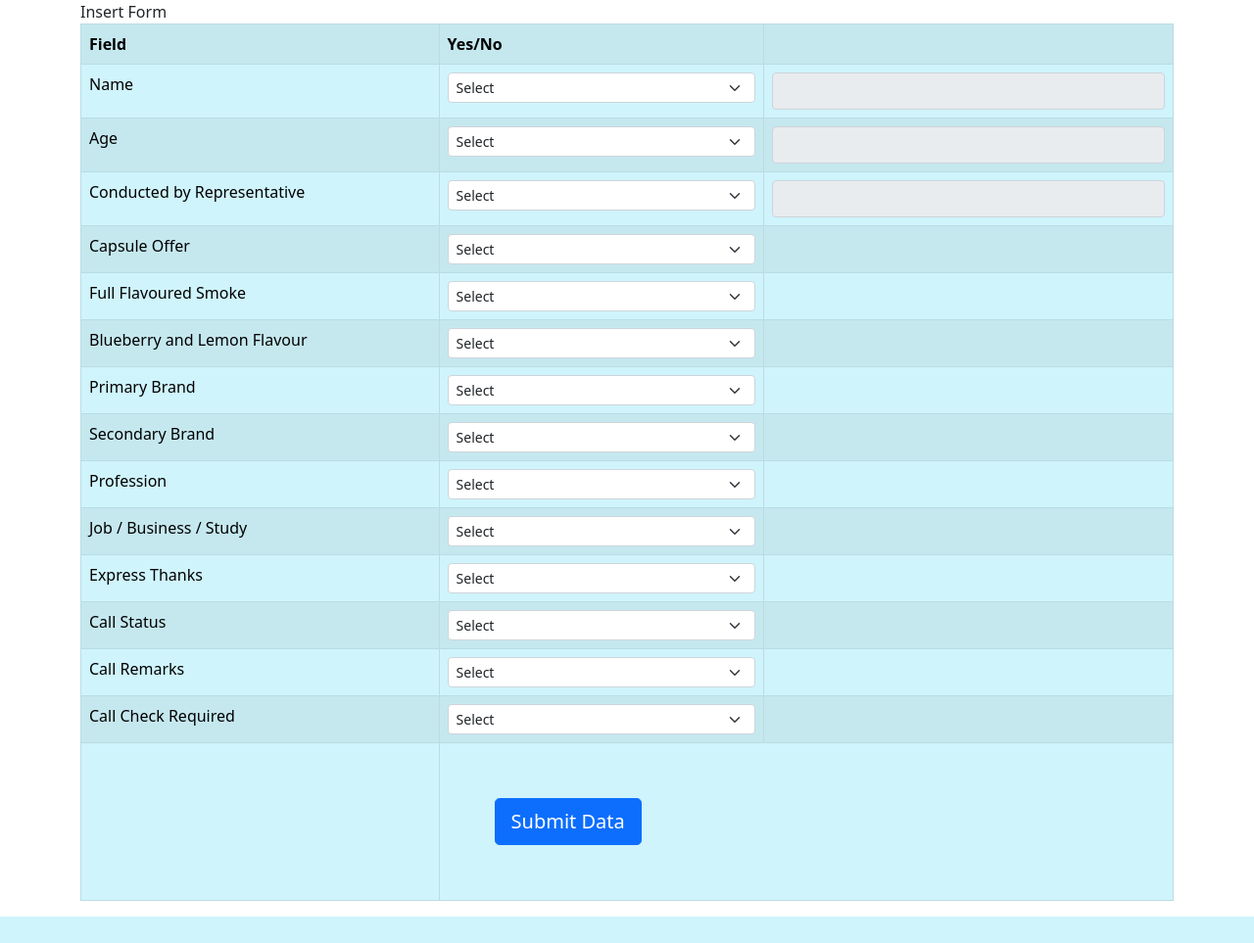
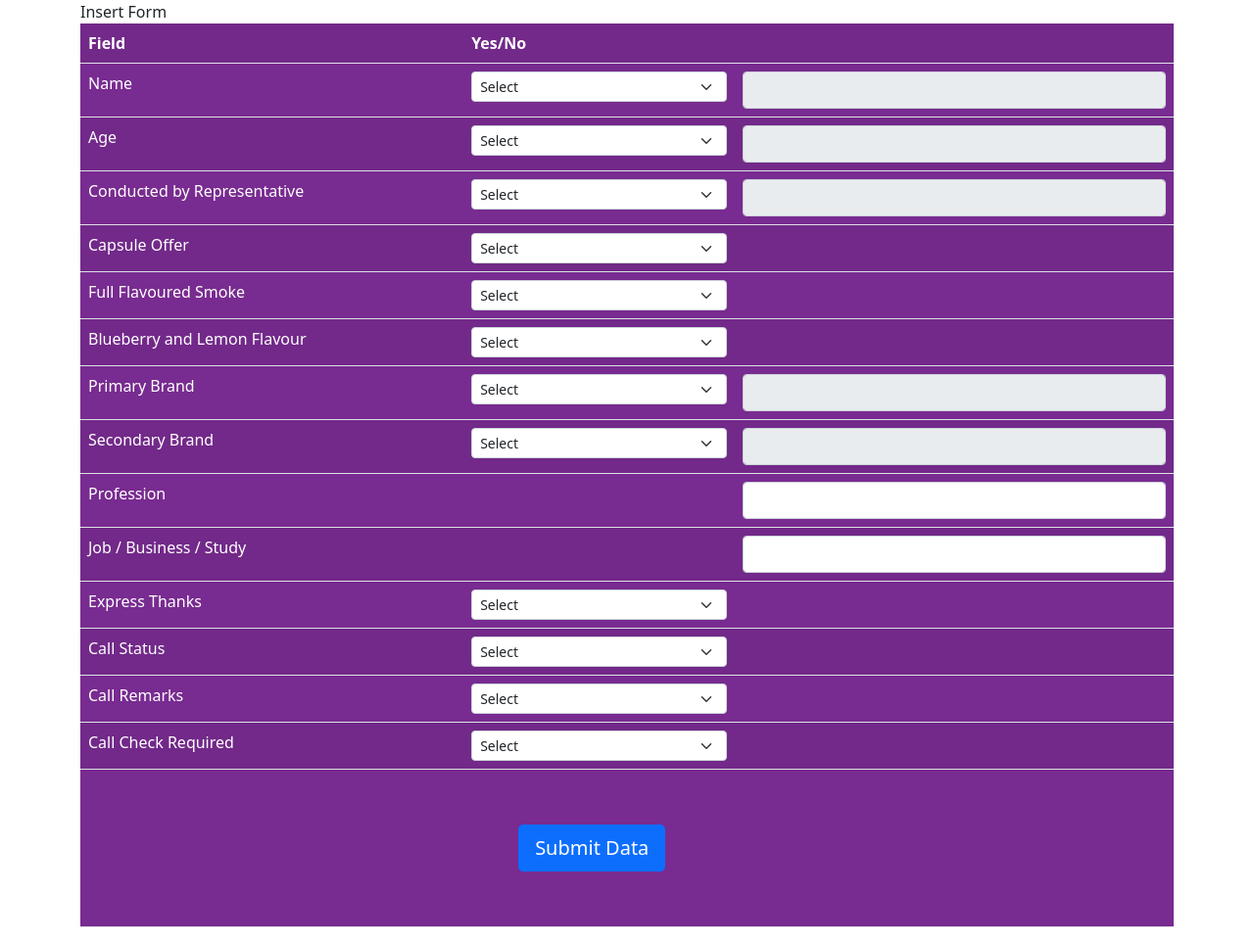
Before and after one commit to MinhazMinu/batb, a PHP site: page / in a window 1280 px wide. Shown: the whole page at 98% size. Before the commit the page ends 936 px from the top, so only its background shows below. Run offline with PHP 8.4, Linux system fonts and the light colour scheme.

Commit message:
basic requirement done

```diff
--- a/index.php
+++ b/index.php
@@ -79,20 +79,16 @@ if ($_POST) {
 
     <!-- Bootstrap CSS -->
     <link href="https://cdn.jsdelivr.net/npm/bootstrap@5.0.2/dist/css/bootstrap.min.css" rel="stylesheet" integrity="sha384-EVSTQN3/azprG1Anm3QDgpJLIm9Nao0Yz1ztcQTwFspd3yD65VohhpuuCOmLASjC" crossorigin="anonymous">
-    <style>
-        .error {
-            outline: 1px solid red;
-        }
-    </style>
+    <link rel="stylesheet" href="style.css">
     <title>Hello, world!</title>
 </head>
 
 <body>
 
     <div class="container">
-        <div class="page-header">Insert Form</div>
-        <form action="<?php echo htmlspecialchars($_SERVER["PHP_SELF"]); ?>" method="post" id="form">
-            <table class="table table-hover table-striped table-info table-bordered">
+        <div class="page-header">Insert Form </div>
+        <form action="<?php echo htmlspecialchars($_SERVER["PHP_SELF"]); ?>" method="post" id="form" name="data_input">
+            <table class="table table-hover table-striped   table-responsive">
                 <tr>
                     <th>Field</th>
                     <th>Yes/No</th>
@@ -196,7 +192,7 @@ if ($_POST) {
                             <option value="Others">Others</option>
                         </select>
                     </td>
-                    <td></td>
+                    <td><input type="text" name="primary_others" id="primary_others" class="form-control" disabled="disabled"></td>
                 </tr>
                 <tr>
                     <td>Secondary Brand</td>
@@ -220,28 +216,21 @@ if ($_POST) {
                             <option value="Others">Others</option>
                         </select>
                     </td>
-                    <td></td>
+                    <td><input type="text" name="secondary_others" id="secondary_others" class="form-control" disabled="disabled">
+                    </td>
                 </tr>
                 <tr>
                     <td>Profession</td>
-                    <td><select class="form-select form-select-sm" id="profession_select" name="profession_select">
-                            <option value="-1">Select</option>
-                            <option value="Yes">Yes</option>
-                            <option value="No">No</option>
-                        </select>
+                    <td>
                     </td>
-                    <td></td>
+                    <td><input type="text" name="profession_select" id="profession_select" class="form-control"></td>
                 </tr>
                 <tr>
                     <td>Job / Business / Study</td>
                     <td>
-                        <select class="form-select form-select-sm" id="jbs_select" name="jbs_select">
-                            <option value="-1">Select</option>
-                            <option value="Yes">Yes</option>
-                            <option value="No">No</option>
-                        </select>
+
                     </td>
-                    <td></td>
+                    <td><input type="text" name="jbs_select" id="jbs_select" class="form-control"></td>
                 </tr>
                 <tr>
                     <td>Express Thanks</td>
@@ -271,12 +260,12 @@ if ($_POST) {
                     <td>
                         <select class="form-select form-select-sm" id="call_remarks_select" name="call_remarks_select">
                             <option value="-1"> Select</option>
-                            <option value="Success">Success</option>
+                            <!-- <option value="Success">Success</option>
                             <option value="Not Interested">Not Interested</option>
                             <option value="Mobile Off">Mobile Off</option>
                             <option value="2">No Answer</option>
                             <option value="Call Received by Others">Call Received by Others</option>
-                            <option value="Invalid Number">Invalid Number</option>
+                            <option value="Invalid Number">Invalid Number</option> -->
                         </select>
                     </td>
                     <td></td>
@@ -296,7 +285,7 @@ if ($_POST) {
                 <tr>
                     <td></td>
                     <th colspan="2">
-                        <input type="submit" value="Submit Data" class="btn btn-lg btn-primary m-5 text-center">
+                        <input type="button" id="submit_button" value="Submit Data" class="btn btn-lg btn-primary m-5 text-center">
                     </th>
                 </tr>
             </table>
@@ -315,6 +304,7 @@ if ($_POST) {
                 var age = $('#age_select option:selected').val();
                 var conducted = $('#conducted_select option:selected').val();
                 var primary_brand = $('#primary_select').val();
+                var secondary_brand = $('#secondary_select').val();
                 var call_remarks = $('#call_remarks_select').val();
 
                 // function
@@ -329,6 +319,7 @@ if ($_POST) {
                     $("#name").attr('disabled', false);
 
                 } else if (name == "No") {
+                    $("#name").val("");
                     $("#name").attr('disabled', true);
                 }
                 // age
@@ -340,10 +331,10 @@ if ($_POST) {
                     toggle_field(arr, false);
 
                 } else if ((age == "No" || age == "Under 18") && age != -1) {
-
+                    $("#age").val("");
                     var arr = [
                         "#age", "#capsule_select", "#smoke_select", "#blueberry_select", "#primary_select", "#secondary_select",
-                        "#profession_select", "#jbs_select", "#express_select", "#call_status_select", "#call_remarks_select", "#call_check_select"
+                        "#profession_select", "#jbs_select", "#express_select", "#call_check_select"
                     ]
                     toggle_field(arr, true);
 
@@ -355,7 +346,7 @@ if ($_POST) {
 
                     var arr = [
                         "#conducted_by_representative", "#capsule_select", "#smoke_select", "#blueberry_select", "#primary_select", "#secondary_select",
-                        "#profession_select", "#jbs_select", "#express_select", "#call_status_select", "#call_remarks_select", "#call_check_select"
+                        "#profession_select", "#jbs_select", "#express_select", "#call_check_select"
                     ]
                     toggle_field(arr, true);
 
@@ -365,16 +356,21 @@ if ($_POST) {
 
                 if ((name == "No" && age == "No") && name != -1 && age != -1) {
                     $("#conducted_select").val("No");
+                    var arr = [
+                        "#conducted_by_representative", "#capsule_select", "#smoke_select", "#blueberry_select", "#primary_select", "#secondary_select",
+                        "#profession_select", "#jbs_select", "#express_select", "#call_check_select"
+                    ]
+                    toggle_field(arr, true);
 
                 } else {
-                    $("#conducted_select").val(-1);
+
                 }
 
                 if (primary_brand == "Does not smoke" && primary_brand != -1) {
 
                     var arr = [
                         "#secondary_select",
-                        "#profession_select", "#jbs_select", "#express_select", "#call_status_select", "#call_remarks_select", "#call_check_select"
+                        "#profession_select", "#jbs_select", "#express_select", "#call_check_select"
                     ]
                     toggle_field(arr, true);
                 } else if (primary_brand != "Does not smoke" && primary_brand != -1) {
@@ -385,6 +381,28 @@ if ($_POST) {
                     ]
                     toggle_field(arr, false);
                 }
+
+                if (primary_brand == "Others" && primary_brand != -1) {
+                    var arr = ["#primary_others"]
+                    toggle_field(arr, false);
+                } else if (primary_brand != "Others" && primary_brand != -1) {
+                    $('#primary_others').val("");
+                    var arr = ["#primary_others"]
+
+                    toggle_field(arr, true);
+                }
+                if (secondary_brand == "Others" && secondary_brand != -1) {
+                    var arr = ["#secondary_others"]
+                    toggle_field(arr, false);
+                } else if (secondary_brand != "Others" && secondary_brand != -1) {
+                    $('#secondary_others').val("");
+                    var arr = ["#secondary_others"]
+                    toggle_field(arr, true);
+                }
+
+
+                /*
+
                 if (call_remarks == "Success" && call_remarks != -1) {
 
 
@@ -401,47 +419,49 @@ if ($_POST) {
                     toggle_field(arr, true);
                 }
 
+                <!-- <option value="Success">Success</option>
+                            <option value="Not Interested">Not Interested</option>
+                            <option value="Mobile Off">Mobile Off</option>
+                            <option value="2">No Answer</option>
+                            <option value="Call Received by Others">Call Received by Others</option>
+                            <option value="Invalid Number">Invalid Number</option> -->
+
+                */
+
+
+
             });
-            // Wait for the DOM to be ready
-            $(function() {
-                // Initialize form validation on the registration form.
-                // It has the name attribute "registration"
-                $("form[name='registration']").validate({
-                    // Specify validation rules
-                    rules: {
-                        // The key name on the left side is the name attribute
-                        // of an input field. Validation rules are defined
-                        // on the right side
-                        firstname: "required",
-                        lastname: "required",
-                        email: {
-                            required: true,
-                            // Specify that email should be validated
-                            // by the built-in "email" rule
-                            email: true
-                        },
-                        password: {
-                            required: true,
-                            minlength: 5
-                        }
-                    },
-                    // Specify validation error messages
-                    messages: {
-                        firstname: "Please enter your firstname",
-                        lastname: "Please enter your lastname",
-                        password: {
-                            required: "Please provide a password",
-                            minlength: "Your password must be at least 5 characters long"
-                        },
-                        email: "Please enter a valid email address"
-                    },
-                    // Make sure the form is submitted to the destination defined
-                    // in the "action" attribute of the form when valid
-                    submitHandler: function(form) {
-                        form.submit();
-                    }
-                });
+            $("#submit_button").click(function() {
+                alert("Handler for .click() called.");
             });
+        });
+
+        $(document).ready(function() {
+
+            $("#call_status_select").change(function() {
+
+                var el = $("#call_status_select option:selected").val();
+
+
+                if (el == "Call Received") {
+                    $("#call_remarks_select *").remove();
+                    var add = "<option value='Success' >Success</option>" +
+                        "<option value='Call Received by Others' >Call Received by Others</option>" +
+                        "<option value='Call on later' >Call on later</option>" +
+                        "<option value='Not interested' >Not interested</option>";
+                    $("#call_remarks_select").append(add);
+                } else if (el == "Not Reached") {
+                    $("#call_remarks_select *").remove();
+                    var add = "<option value='Mobile Off' >Mobile Off</option>" +
+                        "<option value='Invalid' >Invalid</option>";
+                    $("#call_remarks_select").append(add);
+                } else if (el == "Ringing") {
+                    $("#call_remarks_select *").remove();
+                    var add = "<option value='No Answer' >No Answer</option>";
+                    $("#call_remarks_select").append(add);
+                }
+            });
+
         });
     </script>
 
--- /dev/null
+++ b/style.css
@@ -0,0 +1,12 @@
+.table-striped > tbody > tr:nth-child(odd) > td,
+.table-striped > tbody > tr:nth-child(odd) > th {
+  background-color: #782b90;
+  color: rgb(255, 255, 255);
+}
+.table-striped > tbody > tr:nth-child(even) > td,
+.table-striped > tbody > tr:nth-child(even) > th {
+  background-color: #782b90;
+  color: rgb(255, 255, 255);
+}
+
+/* #782b90; #79438a; */
--- a/test2.php
+++ b/test2.php
@@ -1,7 +1,6 @@
 <?php
 require_once __DIR__ . '/database.php';
 if ($con) {
-    echo "ss";
 }
 
 
```
